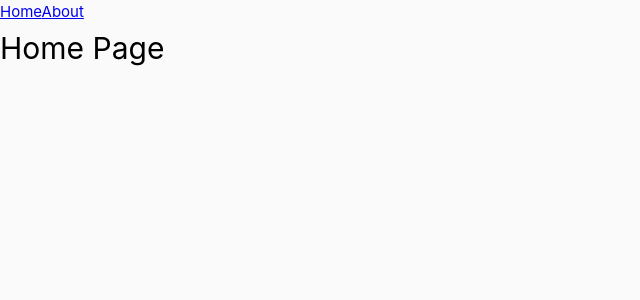
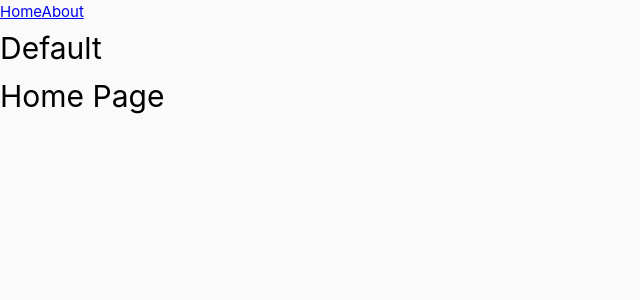
Before and after one commit to abdallah-abozaid/alwan, a Vue app: page / in a window 1280 px wide. Shown: the top 300 px of the page, without its empty margins (0-640 px from the left). Built offline with nearby package versions, Linux system fonts and the light colour scheme.

Commit message:
add layouts

```diff
--- a/src/App.vue
+++ b/src/App.vue
@@ -1,13 +1,22 @@
-<script setup>
-import { RouterLink, RouterView } from 'vue-router'
-</script>
-
 <template>
   <div>
     <RouterLink to="/">Home</RouterLink>
     <RouterLink to="/about">About</RouterLink>
   </div>
-  <RouterView />
+  <component :is="layout">
+    <RouterView />
+  </component>
 </template>
 
+<script setup>
+import { computed } from 'vue'
+import { RouterLink, RouterView, useRoute } from 'vue-router'
+const route = useRoute()
+
+// to give each page 'layout'
+const layout = computed(() => {
+  return route.meta.layout || 'default-layout'
+})
+</script>
+
 <style scoped></style>
--- /dev/null
+++ b/src/layouts/Dashboard.vue
@@ -0,0 +1,14 @@
+<template>
+  <div class="DashboardLayout">
+    <h1>Dashboard Layout</h1>
+    <slot />
+  </div>
+</template>
+
+<script>
+export default {
+  name: 'DashboardLayout'
+}
+</script>
+
+<style scoped></style>
--- /dev/null
+++ b/src/layouts/Default.vue
@@ -0,0 +1,16 @@
+<template>
+  <div class="Default">
+    <h1>Default</h1>
+    <main>
+      <slot />
+    </main>
+  </div>
+</template>
+
+<script>
+export default {
+  name: 'DefaultLayout'
+}
+</script>
+
+<style scoped></style>
--- a/src/router/index.js
+++ b/src/router/index.js
@@ -7,14 +7,24 @@ const router = createRouter({
     {
       path: '/',
       name: 'home',
+      meta: {
+        layout: 'default-layout',
+        title: 'home page'
+      },
       component: HomeView
     },
     {
       path: '/about',
       name: 'about',
+      meta: {
+        layout: 'dashboard-layout',
+        title: 'about page'
+      },
       component: () => import('../views/AboutView.vue')
     }
   ]
 })
-
+router.afterEach((to) => {
+  document.title = to.meta.title || 'alwan'
+})
 export default router
```
Also changed, not shown: src/main.js (+5 -2 lines).
